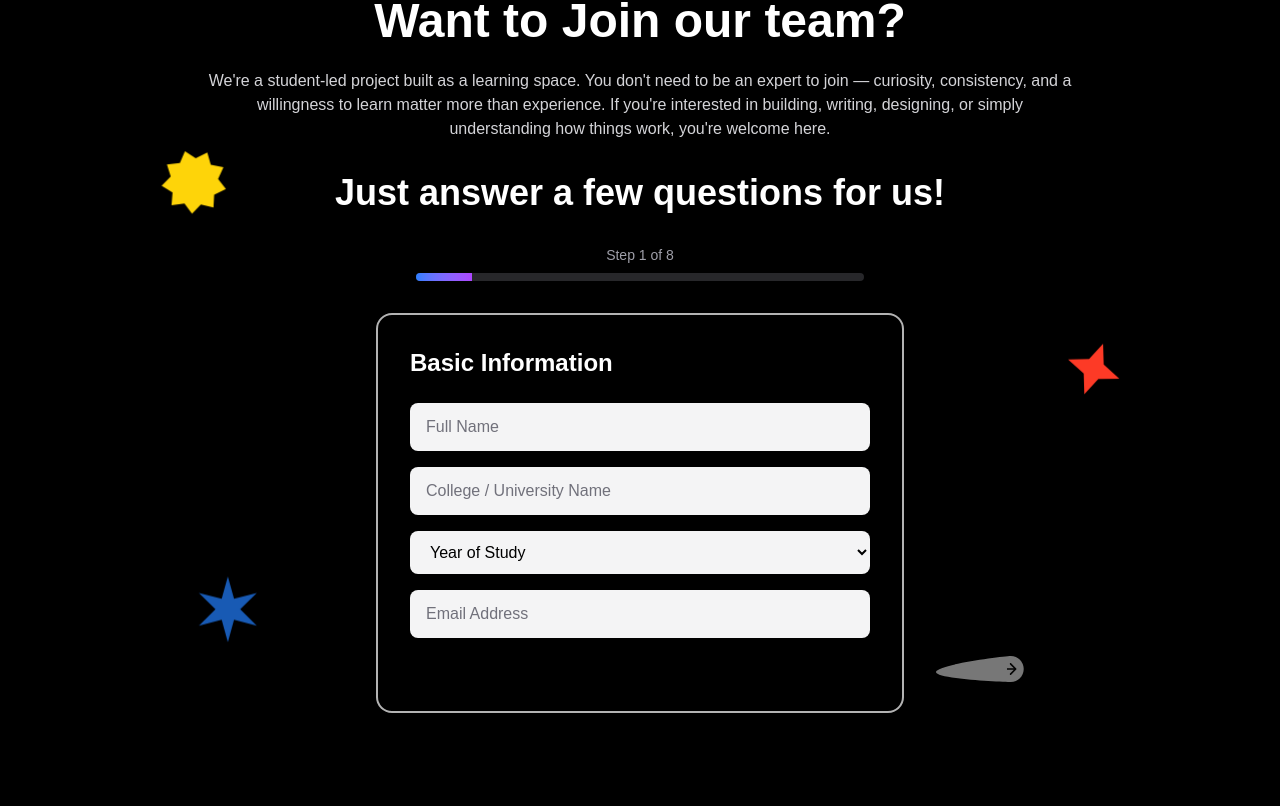
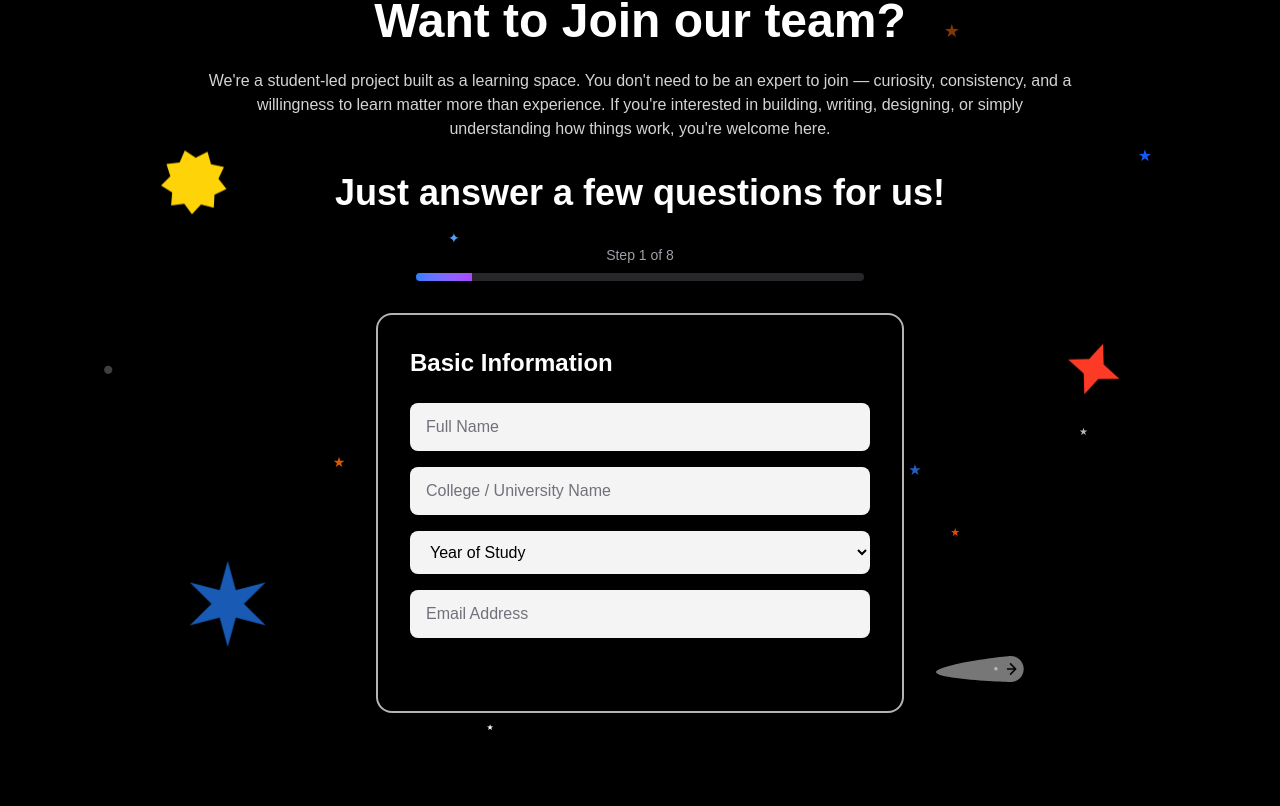
Before and after one commit to GLITCH-in-MATRIX9/NextSem, a Next.js app: page / in a window 1280 px wide. Shown: the part 1774-2580 px from the top of the page. Built offline with nearby package versions, Linux system fonts and the light colour scheme.

Commit message:
Added animations

```diff
--- a/app/components/home/JoinTeam.tsx
+++ b/app/components/home/JoinTeam.tsx
@@ -152,6 +152,67 @@ export default function JoinTeam() {
             star-zoom
           `}
         />
+        <div className="absolute inset-0 pointer-events-none z-0">
+          <span className="absolute bottom-[18%] right-[32%] text-blue-400 text-[14px] animate-[pulse_0.8s_infinite] [animation-delay:0.1s]">
+            ★
+          </span>
+          <span className="absolute bottom-[28%] right-[25%] text-orange-600 text-[11px] animate-[pulse_0.6s_infinite] [animation-delay:0.3s]">
+            ★
+          </span>
+          <span className="absolute bottom-[12%] right-[22%] text-white text-[8px] opacity-60 animate-[pulse_1s_infinite]">
+            ●
+          </span>
+          <span className="absolute bottom-[35%] right-[28%] text-blue-500 text-[15px] animate-[pulse_0.7s_infinite] [animation-delay:0.5s]">
+            ★
+          </span>
+          <span className="absolute bottom-[22%] right-[38%] text-blue-300 text-[12px] animate-[pulse_0.9s_infinite] [animation-delay:0.2s]">
+            ✦
+          </span>
+          <span className="absolute bottom-[40%] right-[15%] text-white text-[10px] animate-[pulse_1.1s_infinite]">
+            ★
+          </span>
+          <span className="absolute bottom-[10%] right-[40%] text-orange-400 text-[9px] animate-[pulse_0.5s_infinite]">
+            ✦
+          </span>
+
+          <span className="absolute bottom-[15%] left-[40%] text-blue-500 text-xl animate-[pulse_0.5s_infinite]">
+            ★
+          </span>
+          <span className="absolute bottom-[22%] left-[44%] text-white text-[11px] opacity-40 animate-[pulse_1.2s_infinite] [animation-delay:0.4s]">
+            ●
+          </span>
+          <span className="absolute bottom-[36%] left-[26%] text-orange-500 text-[14px] animate-[pulse_0.7s_infinite] [animation-delay:0.1s]">
+            ★
+          </span>
+          <span className="absolute bottom-[18%] right-[40%] text-blue-400 text-lg animate-[pulse_0.8s_infinite] [animation-delay:0.6s]">
+            ★
+          </span>
+          <span className="absolute bottom-[8%] right-[46%] text-orange-500 text-[14px] animate-[pulse_0.7s_infinite] [animation-delay:0.1s]">
+            ★
+          </span>
+          <span className="absolute bottom-[25%] left-[48%] text-blue-300 text-[10px] animate-[pulse_1s_infinite]">
+            ✦
+          </span>
+          <span className="absolute bottom-[5%] left-[38%] text-white text-[8px] animate-[pulse_0.6s_infinite] [animation-delay:0.2s]">
+            ★
+          </span>
+
+          <span className="absolute top-[5%] left-[12%] text-blue-500 text-1.5xl animate-[pulse_1s_infinite]">
+            ★
+          </span>
+          <span className="absolute top-[35%] left-[35%] text-blue-400 text-sm animate-[pulse_0.9s_infinite] [animation-delay:0.8s]">
+            ✦
+          </span>
+          <span className="absolute top-[10%] right-[25%] text-orange-500 text-lg animate-[pulse_1.1s_infinite] [animation-delay:0.3s]">
+            ★
+          </span>
+          <span className="absolute top-[25%] right-[10%] text-blue-600 text-md animate-[pulse_0.7s_infinite]">
+            ★
+          </span>
+          <span className="absolute top-[50%] left-[8%] text-white text-[19px] opacity-20 animate-[pulse_1.3s_infinite]">
+            ●
+          </span>
+        </div>
       </div>
 
       <div
--- a/app/globals.css
+++ b/app/globals.css
@@ -172,14 +172,16 @@ body {
   transform: rotateY(180deg);
 }
 
-/* Star zoom in / zoom out animation */
+/* Star zoom + brightness animation */
 @keyframes star-zoom {
   0%,
   100% {
     transform: scale(0.8) translateY(0);
+    /* bright when zoomed out */
   }
   50% {
     transform: scale(1.1) translateY(-6px);
+    /* dim when zoomed in */
   }
 }
 
@@ -188,13 +190,12 @@ body {
 }
 
 .star-zoom-slow {
-  animation: star-zoom 3s ease-in-out infinite;
+  animation: star-zoom 4.5s ease-in-out infinite;
 }
 
 .star-zoom-fast {
-  animation: star-zoom 3s ease-in-out infinite;
+  animation: star-zoom 2s ease-in-out infinite;
 }
-
 /* ===============================
    Custom scrollbar for JoinTeam
    =============================== */
```
